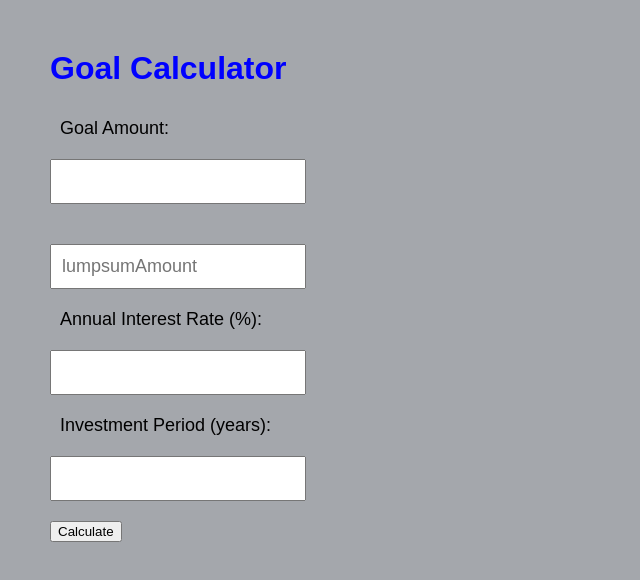
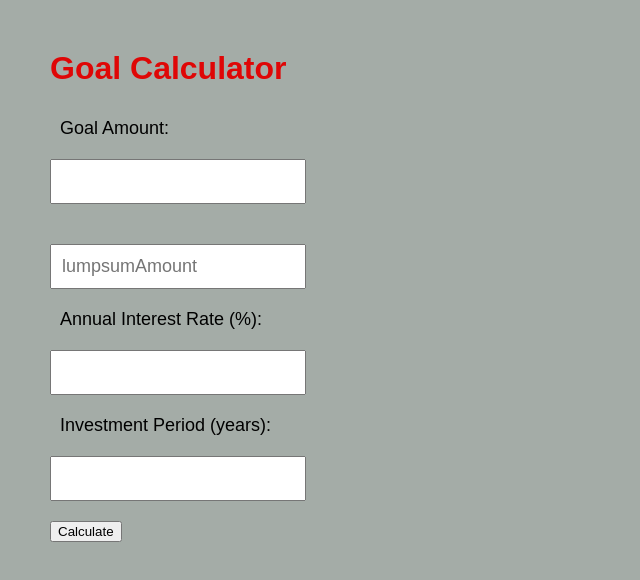
Before and after one commit to abadarkp2/Frontend_Basics, a plain HTML site: page index.html in a window 1280 px wide. Shown: the whole page, without its empty margins (0-640 px from the left). Drawn offline with Linux system fonts and the light colour scheme.

Commit message:
css changes

```diff
--- a/styles.css
+++ b/styles.css
@@ -1,5 +1,5 @@
 body {
-    background-color: rgb(164, 167, 172);
+    background-color: rgb(164, 172, 167);
     font-family: Arial, sans-serif;
     margin: 50px;
 }
@@ -31,5 +31,5 @@ button {
 }
 
 h1 {
-    color: blue;
+    color: rgb(223, 6, 6);
 }
```
